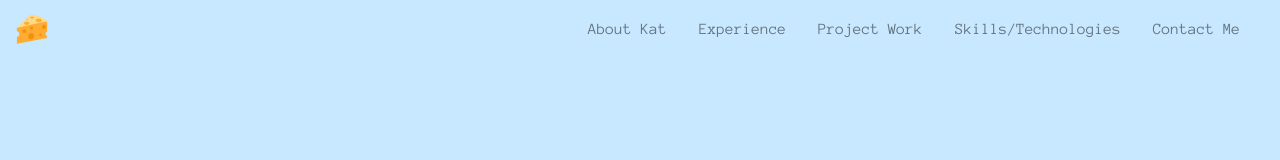
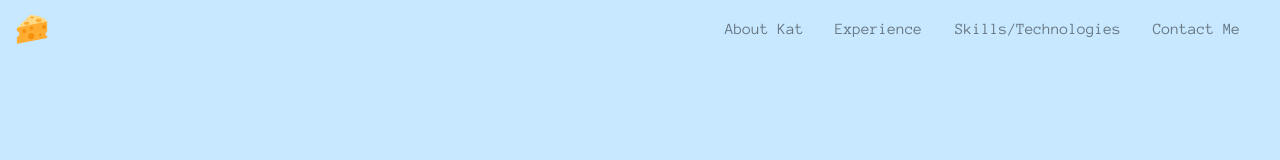
Before and after one commit to klaw772/hi-im-kat, a React (Create React App) app: page / in a window 1280 px wide. Shown: the top 160 px of the page. Built offline with nearby package versions, Linux system fonts and the light colour scheme.

Commit message:
removing project index for now

```diff
--- a/src/components/App.tsx
+++ b/src/components/App.tsx
@@ -22,9 +22,6 @@ const App: FC<unknown> = () => {
           <Route exact path="/">
             <Intro />
           </Route>
-          <Route exact path="/project-index">
-            <p>Project Index</p>
-          </Route>
           <Route exact path="/about-kat">
             <AboutOverview />
           </Route>
--- a/src/components/NavBar.tsx
+++ b/src/components/NavBar.tsx
@@ -32,13 +32,6 @@ const NavBar: FC<unknown> = () => {
             <Nav.Link
               className="mr-3 hvr-overline-from-left"
               as={Link}
-              to="/project-index"
-            >
-              Project Work
-            </Nav.Link>
-            <Nav.Link
-              className="mr-3 hvr-overline-from-left"
-              as={Link}
               to="/skills"
             >
               Skills/Technologies
```
